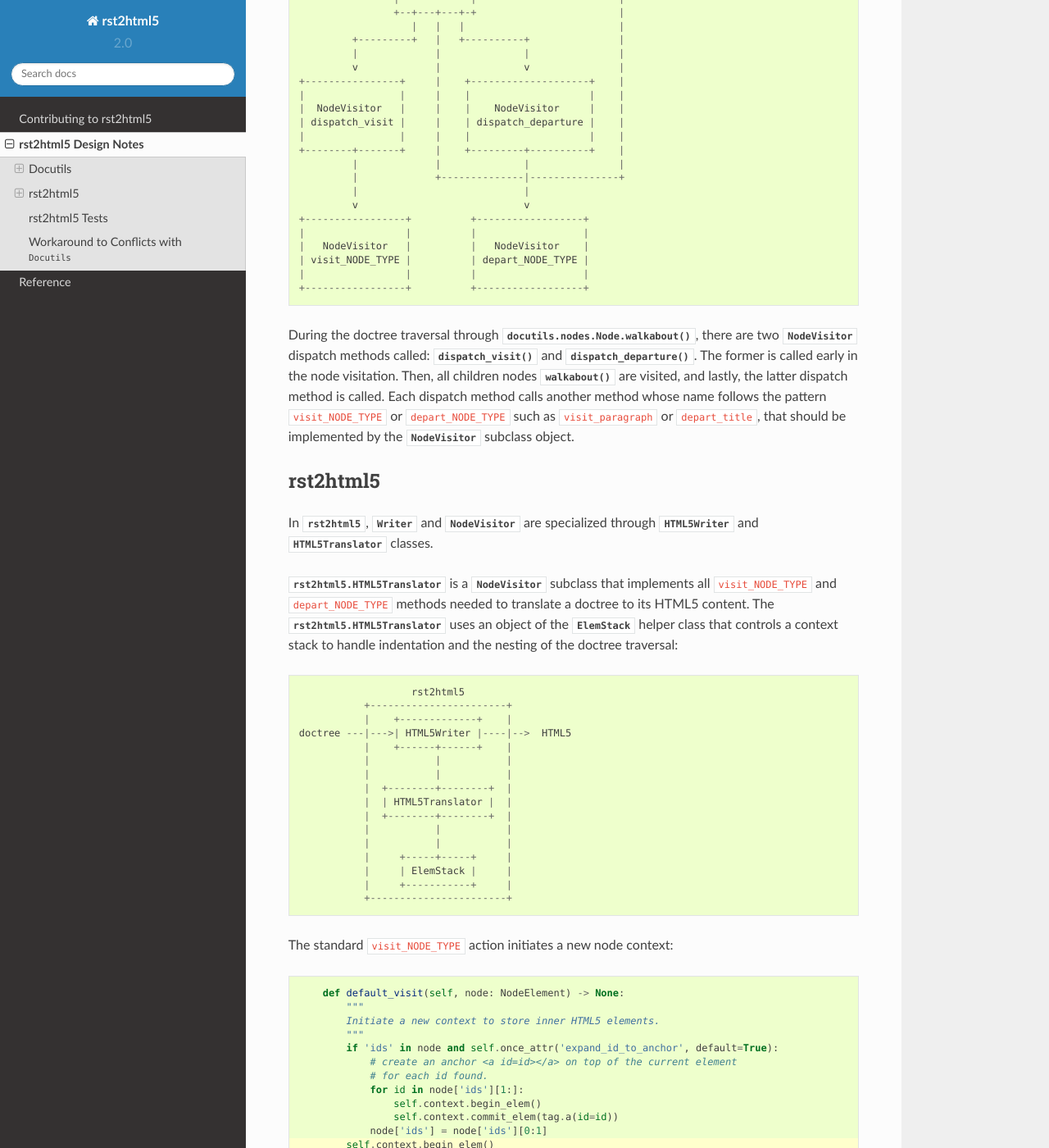
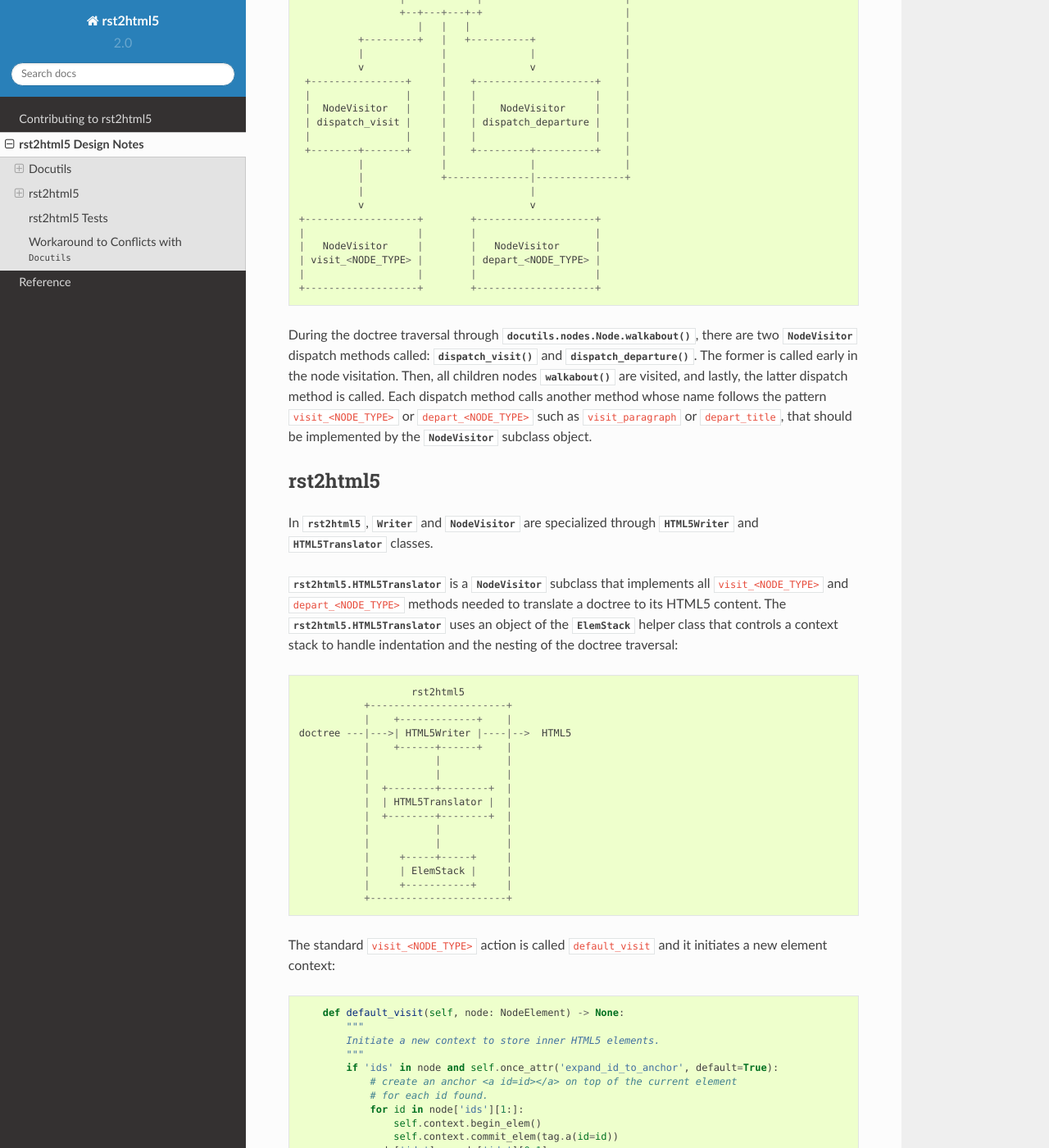
Before and after one commit to andredias/rst2html5, a Sphinx documentation site: the page built from docs/design_notes.rst, in a window 1280 px wide and 1400 px high, scrolled down 2067 px. Shown: the whole window at 82% size. Built offline with Sphinx 7.4.7 and the Read the Docs theme 2.0.0, drawn with Linux system fonts in a browser that asks for light colours; some of the changed text lies outside the part shown.

Commit message:
small improvements in the design notes documentation

```diff
--- a/docs/design_notes.rst
+++ b/docs/design_notes.rst
@@ -120,12 +120,12 @@
                     |             +--------------|---------------+
                     |                            |
                     v                            v
-           +-----------------+          +------------------+
-           |                 |          |                  |
-           |   NodeVisitor   |          |   NodeVisitor    |
-           | visit_NODE_TYPE |          | depart_NODE_TYPE |
-           |                 |          |                  |
-           +-----------------+          +------------------+
+          +-------------------+        +--------------------+
+          |                   |        |                    |
+          |   NodeVisitor     |        |   NodeVisitor      |
+          | visit_<NODE_TYPE> |        | depart_<NODE_TYPE> |
+          |                   |        |                    |
+          +-------------------+        +--------------------+
 
 
 .. http://www.asciiflow.com/#Draw
@@ -138,7 +138,7 @@
 Then, all children nodes :func:`~docutils.nodes.Node.walkabout` are visited, and lastly,
 the latter dispatch method is called.
 Each dispatch method calls another method whose name follows the pattern
-``visit_NODE_TYPE`` or ``depart_NODE_TYPE``
+``visit_<NODE_TYPE>`` or ``depart_<NODE_TYPE>``
 such as ``visit_paragraph`` or ``depart_title``,
 that should be implemented by the |NodeVisitor| subclass object.
 
@@ -152,7 +152,7 @@
 :class:`~rst2html5.HTML5Writer` and :class:`~rst2html5.HTML5Translator` classes.
 
 :class:`rst2html5.HTML5Translator` is a |NodeVisitor| subclass
-that implements all ``visit_NODE_TYPE`` and ``depart_NODE_TYPE`` methods
+that implements all ``visit_<NODE_TYPE>`` and ``depart_<NODE_TYPE>`` methods
 needed to translate a doctree to its HTML5 content.
 The :class:`rst2html5.HTML5Translator` uses
 an object of the :class:`~rst2html5.ElemStack` helper class that controls a context stack
@@ -176,14 +176,14 @@
                 |     +-----------+     |
                 +-----------------------+
 
-The standard ``visit_NODE_TYPE`` action initiates a new node context:
+The standard ``visit_<NODE_TYPE>`` action is called ``default_visit`` and it initiates a new element context:
 
 .. literalinclude:: ../rst2html5/__init__.py
     :pyobject: HTML5Translator.default_visit
     :emphasize-lines: 12
 
-The standard ``depart_NODE_TYPE`` action creates the HTML5 element
-according to the saved context:
+The standard ``depart_<NODE_TYPE>`` action is ``default_departure`` and it creates the HTML5 element
+corresponding to the saved context:
 
 .. literalinclude:: ../rst2html5/__init__.py
     :pyobject: HTML5Translator.default_departure
@@ -193,11 +193,13 @@
 The ``Text`` element, for example, is a leaf-node and thus doesn't need a specific context.
 Other elements have a common processing and can share the same ``visit_`` and/or ``depart_`` method.
 To take advantage of theses similarities,
-the ``rst_terms`` dict maps a node type to a ``visit_`` and ``depart_`` methods:
+the ``rst_terms`` dict maps a node type to its ``visit_`` and ``depart_`` methods:
 
 .. literalinclude:: ../rst2html5/__init__.py
     :pyobject: HTML5Translator
     :lines: 3-141
+
+where ``dv`` is ``default_visit`` and ``dp`` means ``default_departure``.
 
 
 HTML5 Tag Construction
```
